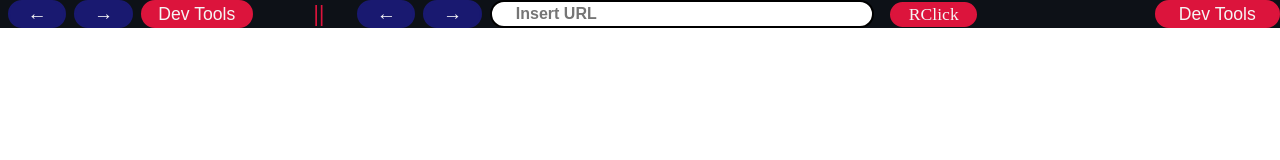
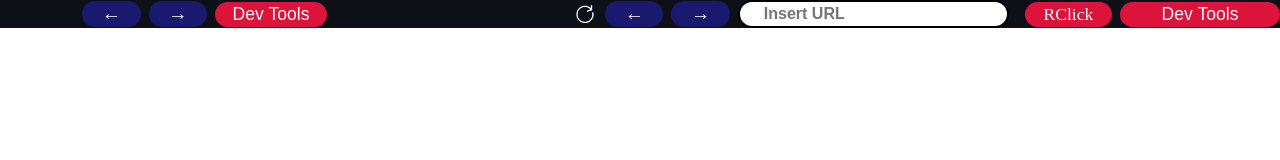
Before and after one commit to KonstantinosAng/views, an Electron app: page views/src/index.html in a window 1280 px wide. Drawn offline with Linux system fonts and the light colour scheme; no server answers.

Commit message:
:sparkles: more responsive, added refresh button

```diff
--- a/views/package.json
+++ b/views/package.json
@@ -20,7 +20,7 @@
   "config": {
     "forge": {
       "packagerConfig": {
-        "icon": "src/favicon.ico",
+        "icon": "src/img/favicon.ico",
         "name": "WebViews"
       },
       "makers": [
--- a/views/src/index.css
+++ b/views/src/index.css
@@ -14,15 +14,17 @@
 
 .mobile__view {
   display: flex;
-  justify-content: left;
-  align-items: left;
+  justify-content: right;
+  align-items: center;
   flex: .3;
 }
 
 .main__view {
   display: flex;
-  justify-content: left;
-  align-items: left;
+  flex-grow: 1;
+  flex-wrap: nowrap;
+  justify-content: right;
+  align-items: center;
   flex: .8;
 }
 
@@ -47,7 +49,6 @@
   padding: .2rem 1.5rem .2rem 1.5rem;
   border: 2px solid black;
   border-radius: 100vw;
-  width: 50%;
   font-weight: bold;
   font-size: 1rem;
   color: black;
@@ -56,10 +57,9 @@
 }
 
 form {
-  width: 100%;
   display: flex;
   align-items: center;
-  justify-content: left;
+  justify-content: right;
 }
 
 .url__input:active, .url__input:focus {
@@ -78,7 +78,7 @@ form {
   display: flex;
   justify-content: center;
   align-items: center;
-  align-self: left;
+  align-self: right;
   width: 10rem;
   color: whitesmoke;
   cursor: pointer;
@@ -136,6 +136,7 @@ form {
   display: flex;
   justify-content: center;
   align-items: center;
+  white-space: nowrap;
 }
 
 .rightClick {
@@ -153,3 +154,11 @@ form {
   border-radius: 100vw;
   font-size: 1.1rem;
 }
+
+.refresh__button {
+  object-fit: contain;
+  width: 1.1rem;
+  padding: 0 .2rem 0 .4rem;
+  cursor: pointer;
+  filter: invert(100%);
+}
--- a/views/src/index.html
+++ b/views/src/index.html
@@ -8,7 +8,7 @@
   </head>
   <body>
     <div id="header_bar" class="header">
-      <div class="mobile__view">
+      <div id="mobile_view_block" class="mobile__view">
         <button id="mobile_back" class="btn-test" disabled> ← </button>
         <button id="mobile_forward" class="btn-test" disabled> → </button>
         <button hidden id="mock"> hello </button>
@@ -18,14 +18,15 @@
         <span>||</span>
       </div>
       <div id="main_view_block" class="main__view">
+        <img id="refresh_button" class="refresh__button" src="./img/refresh.png"/>
         <button id="main_back" class="btn-test" disabled> ← </button>
         <button id="main_forward" class="btn-test" disabled> → </button>
         <form id="url_input_form" class="form">
           <input id="url_input" class="url__input" type="text" placeholder="Insert URL"/>
           <p id="message" class="message"> Bad URL input </p>
-          <h3 class="info__tag" id="widthInfo"></h3>
-          <div class="rightClick" id="buttonRightClick">RClick</div>
         </form>
+        <h3 class="info__tag" id="widthInfo"></h3>
+        <div class="rightClick" id="buttonRightClick">RClick</div>
         <button class="mainDev__tools" id="mainDevTools"> Dev Tools </button>
       </div>
     </div>
--- a/views/src/renderer.js
+++ b/views/src/renderer.js
@@ -12,11 +12,15 @@ const mainDevTools = document.getElementById('mainDevTools');
 const mobileDevTools = document.getElementById('mobileDevTools');
 const resize = document.getElementById('resize');
 const main_view = document.getElementById('main_view_block');
+const mobile_view = document.getElementById('mobile_view_block');
 const widthInfo = document.getElementById('widthInfo');
 const rightClickButton = document.getElementById('buttonRightClick');
+const refresh = document.getElementById('refresh_button');
 let mobileId = -1;
 let mainId = -1;
 
+
+/* Handle go forth and back */
 ipcRenderer.on('mobileId', (event, _id) => {
   mobileId = _id;
 })
@@ -53,6 +57,7 @@ main_forwardButton.onclick = () => {
   ipcRenderer.send('main_goForward', mainId);
 }
 
+/* Handle url input */
 form.onsubmit = (event) => {
   event.preventDefault();
   var url = input.value;
@@ -99,6 +104,7 @@ form.onsubmit = (event) => {
   }
 }
 
+/* Dev tools */
 mainDevTools.onclick = (event) => {
   ipcRenderer.send("mainDevTools");
 }
@@ -107,6 +113,7 @@ mobileDevTools.onclick = (event) => {
   ipcRenderer.send("mobileDevTools");
 }
 
+/* Resize bar */
 var x = 0;
 var isDown = false;
 
@@ -121,16 +128,25 @@ document.addEventListener('mouseup', () => {
 
 document.addEventListener('mousemove', (e) => {
   e.preventDefault();
-  if (isDown && e.clientX + x - 13 < 568 && e.clientX + x - 13 > 255) {
+  if (isDown && e.clientX + x - 13 <= 450 && e.clientX + x - 13 >= 255) {
     resize.style.left = (e.clientX + x -13) + 'px';
     ipcRenderer.send('resize_drag', e.clientX + x);
-    main_view.style.flex = 1 - (e.clientX + x) / window.innerWidth;
+    main_view.style.flex = 1 -  (e.clientX + x) / window.innerWidth;
+    mobile_view.style.flex = (e.clientX + x) / window.innerWidth;
   }
 });
 
 ipcRenderer.on('resize_maximize', (e, x) => {
   resize.style.left = (x - 13) + 'px';
+  main_view.style.flex = 1 -  x / window.innerWidth;
+  mobile_view.style.flex = x / window.innerWidth;
 })
+
+/* Resize on creation */
+main_view.style.flex = 1 - (resize.offsetLeft + 13) / window.innerWidth;
+mobile_view.style.flex = (resize.offsetLeft + 13) / window.innerWidth;
+
+/* Input select */
 
 var mouseEnter = false;
 input.addEventListener('mouseenter', () => {
@@ -152,6 +168,7 @@ input.addEventListener('mouseleave', () => {
   mouseEnter = false;
 })
 
+/* Width info update */
 ipcRenderer.on('widthInfo', (e, mobileWidth, mobileHeight, mainWidth, mainHeight) => {
   widthInfo.innerText = mobileWidth + 'x' + mobileHeight + ' || ' + mainWidth + 'x' + mainHeight;
 })
@@ -169,3 +186,11 @@ rightClickButton.addEventListener('click', (e) => {
     rightClickButton.style.border = '2px solid crimson';
   }
 })
+
+/* Refresh */
+refresh.addEventListener('click', (e) => {
+  ipcRenderer.send('refresh');
+})
+
+/* Zoom */
+var zoomLevel = 0;
```
Also changed, not shown: views/src/index.js (+24 -5 lines), views/src/img/favicon.ico (renamed from views/src/favicon.ico), views/src/img/logo.png (renamed from views/src/logo.png), views/src/img/refresh.png (added).
